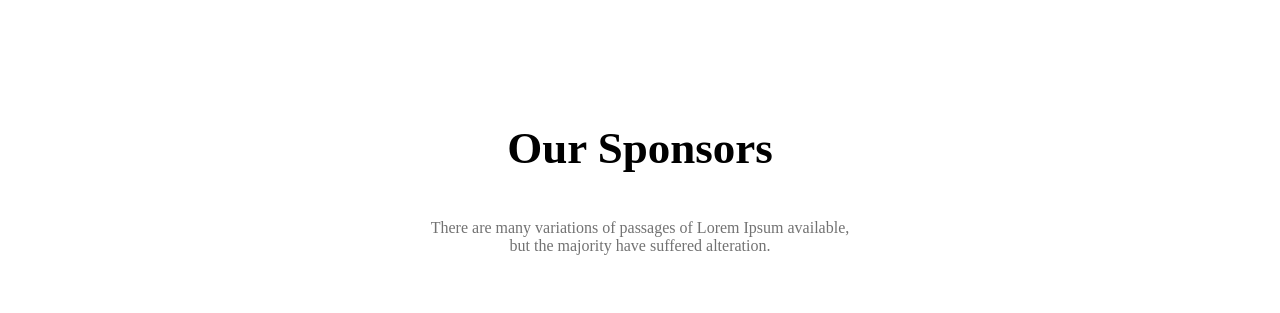
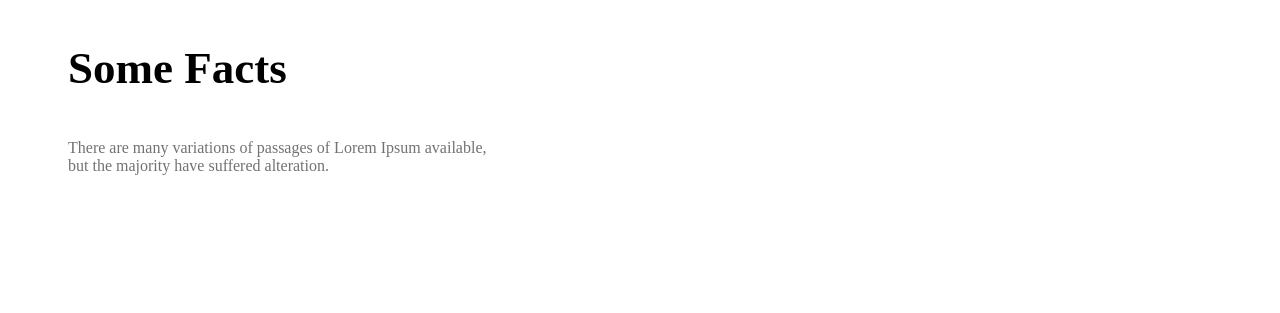
Before and after one commit to hasibprangon/Assignment_2_Architects, a plain HTML site: page index.html in a window 1280 px wide. Shown: the part 3119-3432 px from the top of the page. Drawn offline with Linux system fonts and the light colour scheme.

Commit message:
our facts

```diff
--- a/index.html
+++ b/index.html
@@ -116,6 +116,17 @@
             </div>
         </section>
 
+        <section class="facts">
+            <div>
+                <h3 style=" font-weight: 700; font-size: 45px;">
+                    Some Facts
+                </h3>
+                <p class="about-us">There are many variations of passages of Lorem Ipsum available,<br> but the
+                    majority have suffered
+                    alteration.</p>
+            </div>
+        </section>
+
     <section>
         <div class="our-sponsors">
             <h3 style="font-weight: 700; font-size: 45px;">Our Sponsors</h3>
--- a/style.css
+++ b/style.css
@@ -127,7 +127,9 @@
     border: none;
 }
 
-
+.facts {
+    margin-left: 60px;
+}
 
 .our-sponsors {
     text-align: center;
```
